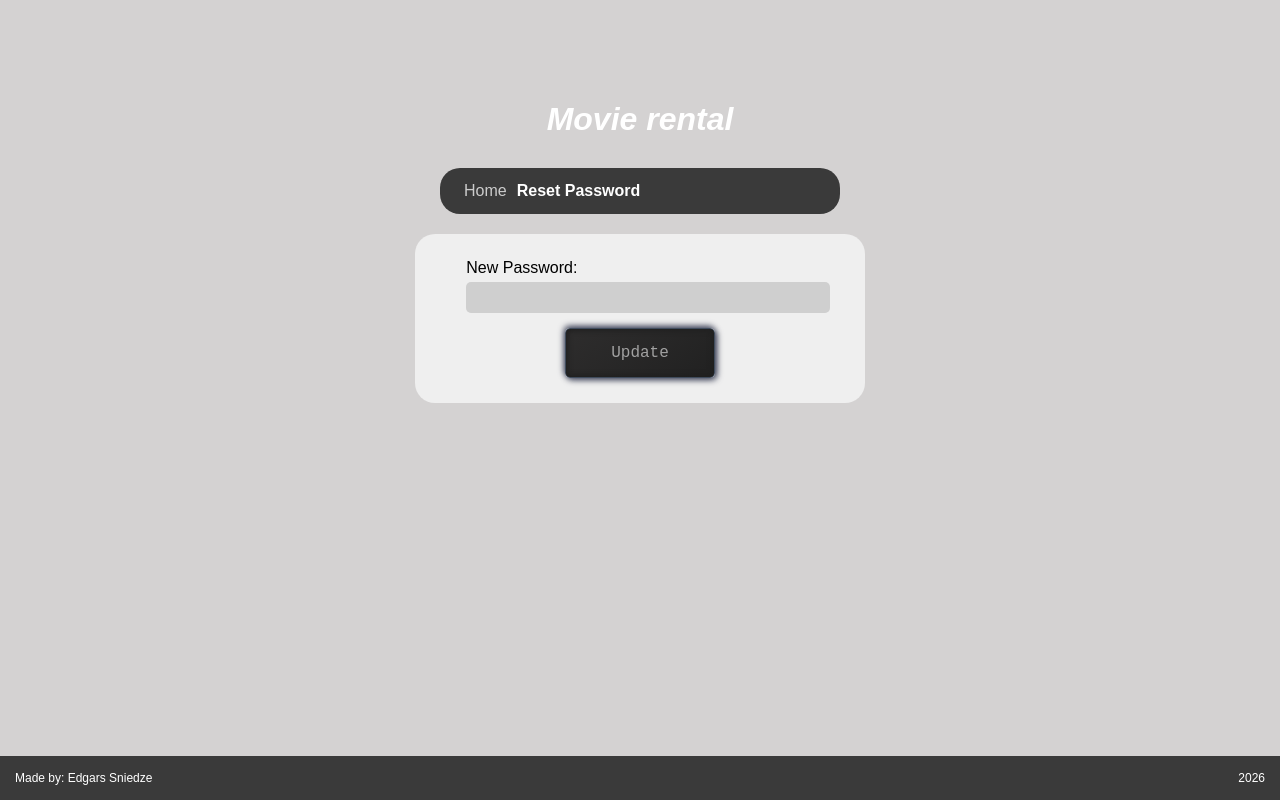
After one commit to edgarssniedze/Full-stack-FastAPI-project, a Python web app: template app/templates/passwordreset.html in a window 1280 px wide. The commit adds this page. Run offline with Jinja, Linux system fonts and the light colour scheme; the template is opened without the code that fills it, so the values that code supplies are empty.

Commit message:
Add Password/Email reset feature

```diff
--- a/app/main.py
+++ b/app/main.py
@@ -10,6 +10,7 @@ from .api.routes.users import users
 from .api.routes.movies import movies
 from  .views.views import views
 from .api.routes.rent import rent
+from .api.routes.password import reset
 
 app = FastAPI(lifespan=lifespan)
 
@@ -18,6 +19,7 @@ app.include_router(users)
 app.include_router(movies)
 app.include_router(views)
 app.include_router(rent)
+app.include_router(reset)
 
 app.middleware("http")(response_log)
 app.add_middleware(AuthMiddleware)
--- /dev/null
+++ b/app/templates/passwordreset.html
@@ -0,0 +1,137 @@
+<!DOCTYPE html>
+<html lang="en">
+<head>
+    <meta charset="UTF-8">
+    <title>Movie rental - Reset Password</title>
+    <style>
+        body {
+            margin: 0;
+            font-family: Arial, sans-serif;
+            background-color: #d4d2d2;
+            display: flex;
+            flex-direction: column;
+            justify-content: space-between;
+            height: 100vh;
+        }
+
+        .container {
+            text-align: center;
+            margin-top: 80px;
+        }
+
+        h1 {
+            color: #ffffff;
+            font-style: italic;
+            margin-bottom: 30px;
+        }
+
+        .card {
+            background: #efefef;
+            padding: 25px;
+            border-radius: 20px;
+            display: flex;
+            flex-direction: column;
+            width: 400px;
+            margin: 0 auto;
+            align-items: center;
+            gap: 15px;
+        }
+
+        label {
+            display: block;
+            text-align: left;
+            font-size: 16px;
+            width: 100%;
+        }
+
+        input {
+            width: 100%;
+            padding: 8px;
+            margin-top: 5px;
+            border: none;
+            background: #cfcfcf;
+            border-radius: 5px;
+        }
+
+        button {
+            height: 50px;
+            width: 150px;
+            margin-top: 15px;
+            cursor: pointer;
+            font-family: 'Courier New', Courier, monospace;
+            border: solid #404c5d 1px;
+            font-size: 16px;
+            color: rgb(161, 161, 161);
+            border-radius: 5px;
+            background: linear-gradient(145deg, #2e2d2d, #212121);
+            box-shadow: -1px -2px 6px #41465b, 2px 2px 6px #41465b,
+                inset 2px 2px 5px #212121, inset -2px -2px 5px #212121;
+            transition: 300ms;
+        }
+
+        button:hover {
+            box-shadow: 1px 1px 13px #20232e, -1px -1px 13px #545b78;
+            color: #d6d6d6;
+        }
+
+        footer {
+            background-color: #3a3a3a;
+            color: white;
+            display: flex;
+            justify-content: space-between;
+            padding: 15px;
+            font-size: 12px;
+        }
+
+        nav {
+            background-color: #3a3a3a;
+            border-radius: 20px;
+            display: flex;
+            gap: 10px;
+            padding: 14px 24px;
+            width: 400px;
+            margin: 0 auto 20px;
+            box-sizing: border-box;
+        }
+
+        nav a {
+            color: #ccc;
+            text-decoration: none;
+        }
+
+        nav a.active { color: #fff; font-weight: bold; }
+    </style>
+</head>
+<body>
+
+<div class="container">
+    <h1>Movie rental</h1>
+
+    <nav>
+        <a href="/home">Home</a>
+        <a href="/login" class="active">Reset Password</a>
+    </nav>
+
+    <div class="card">
+        <form method="post" action="/help/passwordreset">
+            <input type="hidden" name="token" value="{{ token }}">
+
+            <label>New Password:</label>
+            <input type="password" name="new_password" required>
+
+            <button type="submit">Update</button>
+        </form>
+
+        {% if error %}
+            <p style="color:red;">{{ error }}</p>
+        {% endif %}
+    </div>
+</div>
+
+<footer>
+    <div>Made by: Edgars Sniedze</div>
+    <div>2026</div>
+</footer>
+
+</body>
+</html>
```
Also changed, not shown: app/api/routes/password.py (added, +120 -0 lines), app/database/db.py (+3 -13 lines), app/models/token.py (+9 -0 lines), app/templates/emailreset.html (added, +137 -0 lines), app/templates/profile.html (+91 -21 lines), app/templates/yourmovies.html (+7 -0 lines), app/views/views.py (+16 -0 lines).
